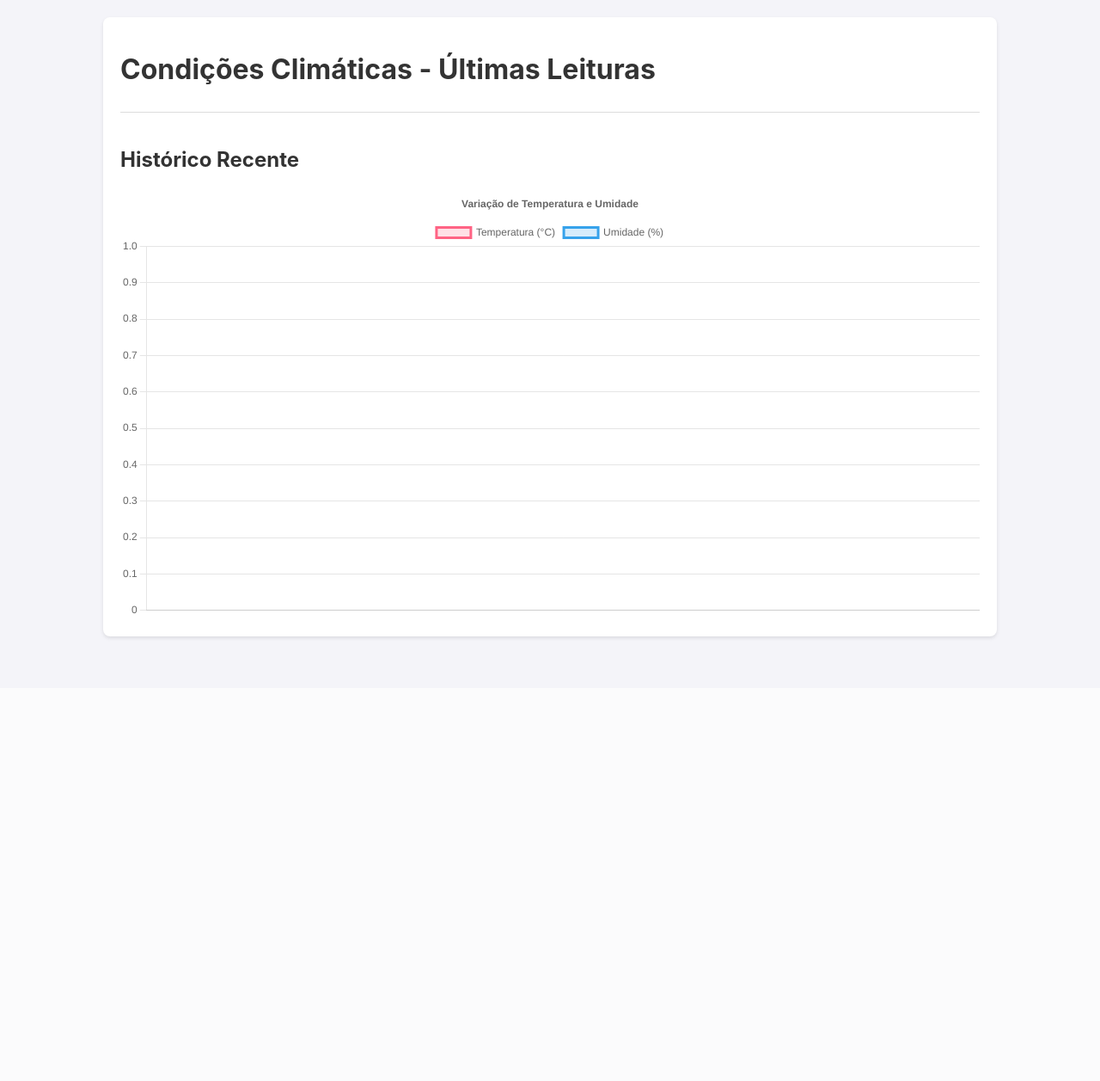
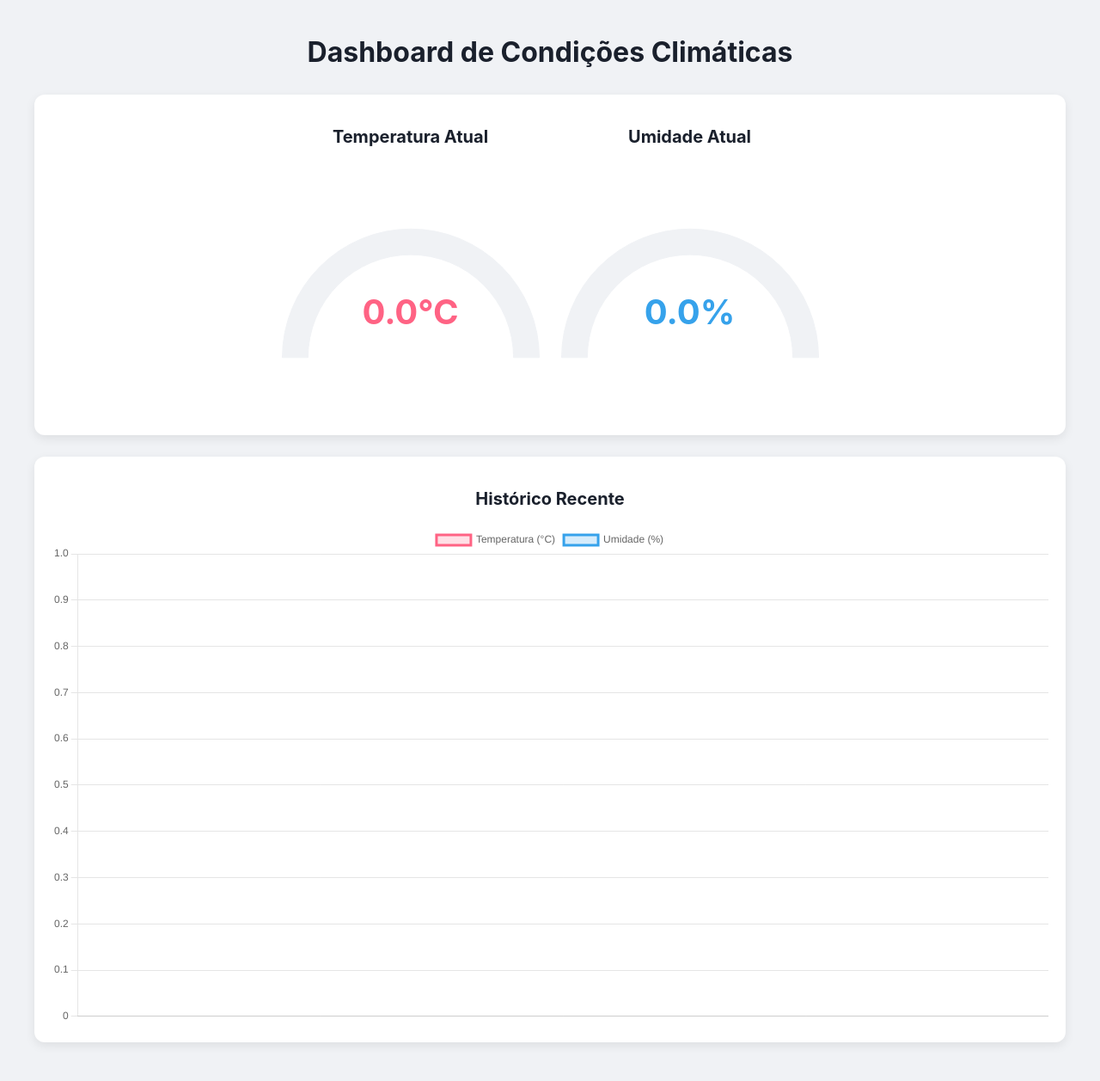
Before and after one commit to FilomenaSoares/SoilAnalysis, a Django app: page /dht11/frontend/ in a window 1280 px wide. Shown: the whole page at 86% size. Before the commit the page ends 744 px from the top, so only its background shows below. Run offline with Django 5.2, Linux system fonts and the light colour scheme; data that the repository does not hold is empty.

Commit message:
Adiciona gráficos de gauge para visualização de dados atuais

```diff
--- a/DHT11/templates/DHT11/list.html
+++ b/DHT11/templates/DHT11/list.html
@@ -4,74 +4,110 @@
 <head>
     <meta charset="UTF-8">
     <meta name="viewport" content="width=device-width, initial-scale=1.0">
-    <title>Condições Climáticas</title>
-    <!-- Incluindo a biblioteca Chart.js -->
+    <title>Dashboard de Condições Climáticas</title>
     <script src="https://cdn.jsdelivr.net/npm/chart.js"></script>
     <style>
         body {
             font-family: -apple-system, BlinkMacSystemFont, "Segoe UI", Roboto, Helvetica, Arial, sans-serif;
-            margin: 20px;
-            background-color: #f4f4f9;
+            margin: 0;
+            padding: 20px;
+            background-color: #f0f2f5;
             color: #333;
+        }
+
+        .dashboard-container {
+            max-width: 1200px;
+            margin: auto;
+        }
+
+        .card {
+            background-color: #fff;
+            padding: 20px;
+            border-radius: 12px;
+            box-shadow: 0 4px 12px rgba(0, 0, 0, 0.08);
+            margin-bottom: 25px;
         }
 
         h1,
         h2 {
-            color: #333;
+            color: #1a202c;
+            text-align: center;
         }
 
-        .container {
-            max-width: 1000px;
-            margin: auto;
-            background-color: #fff;
-            padding: 20px;
-            border-radius: 8px;
-            box-shadow: 0 2px 4px rgba(0, 0, 0, 0.1);
+        h1 {
+            margin-bottom: 30px;
         }
 
-        .chart-container {
-            width: 100%;
-            margin-top: 40px;
+        h2 {
+            margin-bottom: 15px;
+            font-size: 1.25rem;
         }
 
-        ul {
-            list-style-type: none;
-            padding: 0;
+        /* Estilos para a seção dos Gauges */
+        .gauges-section {
+            display: flex;
+            flex-wrap: wrap;
+            gap: 25px;
+            justify-content: center;
+            margin-bottom: 25px;
         }
 
-        li {
-            background-color: #eef;
-            padding: 10px;
-            border-radius: 4px;
-            margin-bottom: 5px;
-            font-family: monospace;
+        .gauge-wrapper {
+            flex: 1;
+            min-width: 250px;
+            max-width: 300px;
+            text-align: center;
+            position: relative;
         }
 
-        hr {
-            border: 0;
-            height: 1px;
-            background: #ddd;
-            margin: 30px 0;
+        .gauge-label {
+            position: absolute;
+            top: 65%;
+            left: 50%;
+            transform: translate(-50%, -50%);
+            font-size: 2.5rem;
+            font-weight: bold;
+        }
+
+        .temp-color {
+            color: #ff6384;
+        }
+
+        .humidity-color {
+            color: #36a2eb;
+        }
+
+        .history-container {
+            width: 100%;
+            margin-top: 20px;
         }
     </style>
 </head>
 
 <body>
-    <div class="container">
-        <h1>Condições Climáticas - Últimas Leituras</h1>
-        <ul>
-            {% for data in latest_data %}
-            <li>
-                Temperatura: {{ data.temperatura }}°C | Umidade: {{ data.umidade }}% | {{ data.timestamp }}
-            </li>
-            {% endfor %}
-        </ul>
+    <div class="dashboard-container">
+        <h1>Dashboard de Condições Climáticas</h1>
 
-        <hr>
+        <!-- Seção dos Gauges para leitura atual -->
+        <div class="card gauges-section">
+            <div class="gauge-wrapper">
+                <h2>Temperatura Atual</h2>
+                <canvas id="tempGauge"></canvas>
+                <div id="tempValue" class="gauge-label temp-color">--</div>
+            </div>
+            <div class="gauge-wrapper">
+                <h2>Umidade Atual</h2>
+                <canvas id="humidityGauge"></canvas>
+                <div id="humidityValue" class="gauge-label humidity-color">--</div>
+            </div>
+        </div>
 
-        <div class="chart-container">
+        <!-- Seção do Histórico (gráfico de linha) -->
+        <div class="card">
             <h2>Histórico Recente</h2>
-            <canvas id="myChart"></canvas>
+            <div class="history-container">
+                <canvas id="historyChart"></canvas>
+            </div>
         </div>
     </div>
 
@@ -81,31 +117,87 @@
         const temperatures = JSON.parse('{{ temperatures_json|safe }}');
         const humidities = JSON.parse('{{ humidities_json|safe }}');
 
-        const data = {
+        // Pega a leitura mais recente (a primeira da lista)
+        const latestTemp = temperatures.length > 0 ? temperatures[0] : 0;
+        const latestHumidity = humidities.length > 0 ? humidities[0] : 0;
+
+        // Atualiza os valores no centro dos gauges
+        document.getElementById('tempValue').innerText = latestTemp.toFixed(1) + '°C';
+        document.getElementById('humidityValue').innerText = latestHumidity.toFixed(1) + '%';
+
+
+        // --- LÓGICA PARA O GAUGE DE TEMPERATURA ---
+        const tempGaugeData = {
+            datasets: [{
+                data: [latestTemp, 50 - latestTemp], // Valor atual e o restante para completar a escala (0-50°C)
+                backgroundColor: ['#ff6384', '#f0f2f5'],
+                borderColor: ['#ff6384', '#f0f2f5'],
+                borderWidth: 1,
+                circumference: 180, // Meio círculo
+                rotation: -90,      // Começa da esquerda
+            }]
+        };
+        const tempGaugeConfig = {
+            type: 'doughnut',
+            data: tempGaugeData,
+            options: {
+                responsive: true,
+                cutout: '80%',
+                plugins: {
+                    tooltip: { enabled: false } // Desativa dicas ao passar o mouse
+                }
+            }
+        };
+        new Chart(document.getElementById('tempGauge'), tempGaugeConfig);
+
+
+        // --- LÓGICA PARA O GAUGE DE UMIDADE ---
+        const humidityGaugeData = {
+            datasets: [{
+                data: [latestHumidity, 100 - latestHumidity], // Valor atual e o restante (0-100%)
+                backgroundColor: ['#36a2eb', '#f0f2f5'],
+                borderColor: ['#36a2eb', '#f0f2f5'],
+                borderWidth: 1,
+                circumference: 180,
+                rotation: -90,
+            }]
+        };
+        const humidityGaugeConfig = {
+            type: 'doughnut',
+            data: humidityGaugeData,
+            options: {
+                responsive: true,
+                cutout: '80%',
+                plugins: {
+                    tooltip: { enabled: false }
+                }
+            }
+        };
+        new Chart(document.getElementById('humidityGauge'), humidityGaugeConfig);
+
+
+        // --- LÓGICA PARA O GRÁFICO DE HISTÓRICO (seu código original, adaptado) ---
+        const historyData = {
             labels: labels,
-            datasets: [
-                {
+            datasets: [{
                 label: 'Temperatura (°C)',
                 backgroundColor: 'rgba(255, 99, 132, 0.2)',
-                    borderColor: 'rgb(255, 99, 132)',
+                borderColor: '#ff6384',
                 data: temperatures,
                 tension: 0.3,
                 fill: true
-                },
-                {
+            }, {
                 label: 'Umidade (%)',
                 backgroundColor: 'rgba(54, 162, 235, 0.2)',
-                    borderColor: 'rgb(54, 162, 235)',
+                borderColor: '#36a2eb',
                 data: humidities,
                 tension: 0.3,
                 fill: true
-                }
-            ]
+            }]
         };
-
-        const config = {
+        const historyConfig = {
             type: 'line',
-            data: data,
+            data: historyData,
             options: {
                 scales: {
                     y: { beginAtZero: false }
@@ -113,12 +205,11 @@
                 responsive: true,
                 plugins: {
                     legend: { position: 'top' },
-                    title: { display: true, text: 'Variação de Temperatura e Umidade' }
+                    title: { display: false } // Título já está no card
                 }
             }
         };
-
-        const myChart = new Chart(document.getElementById('myChart'), config);
+        new Chart(document.getElementById('historyChart'), historyConfig);
     </script>
 </body>
 
```
Lines whose indentation alone changed are shown as unchanged.
